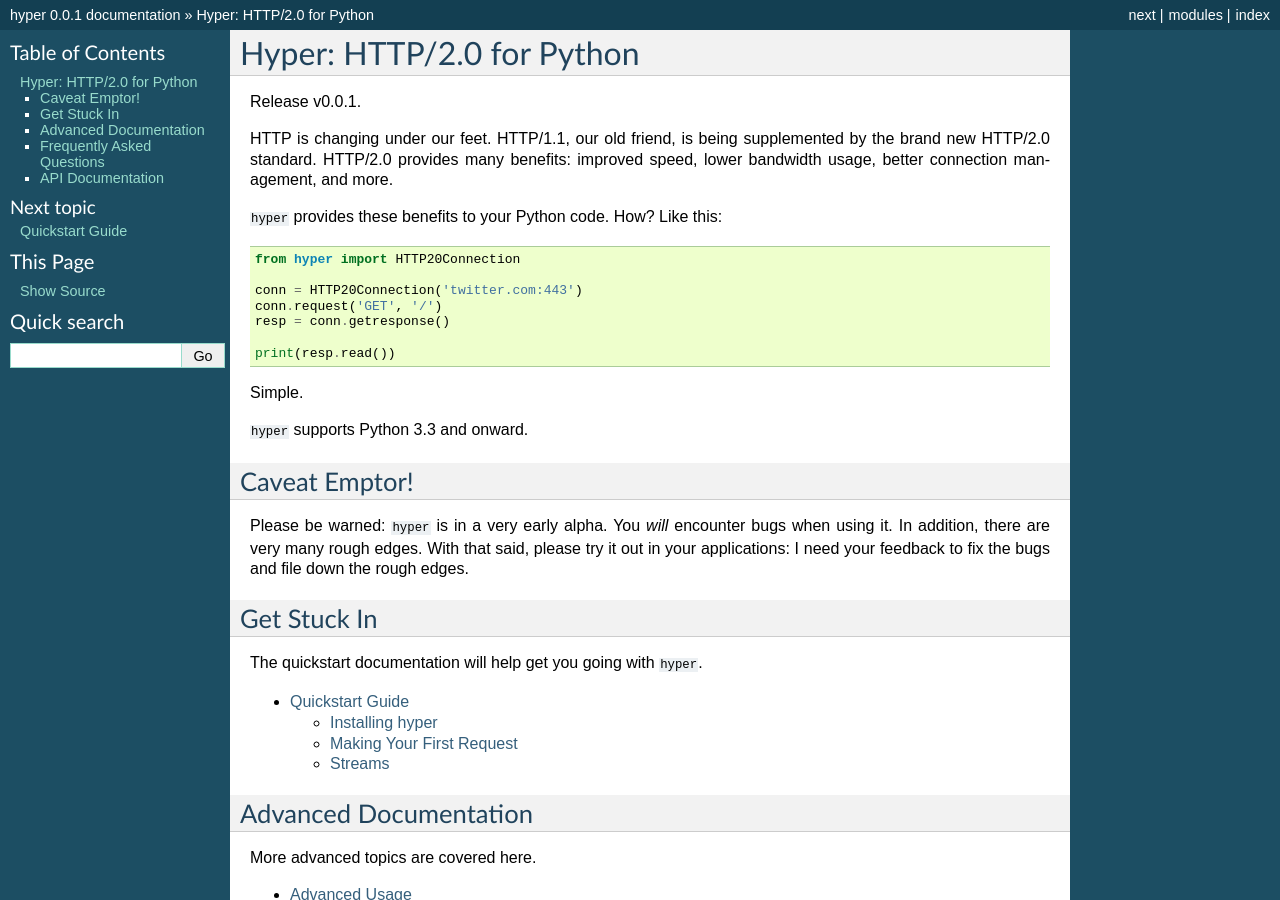
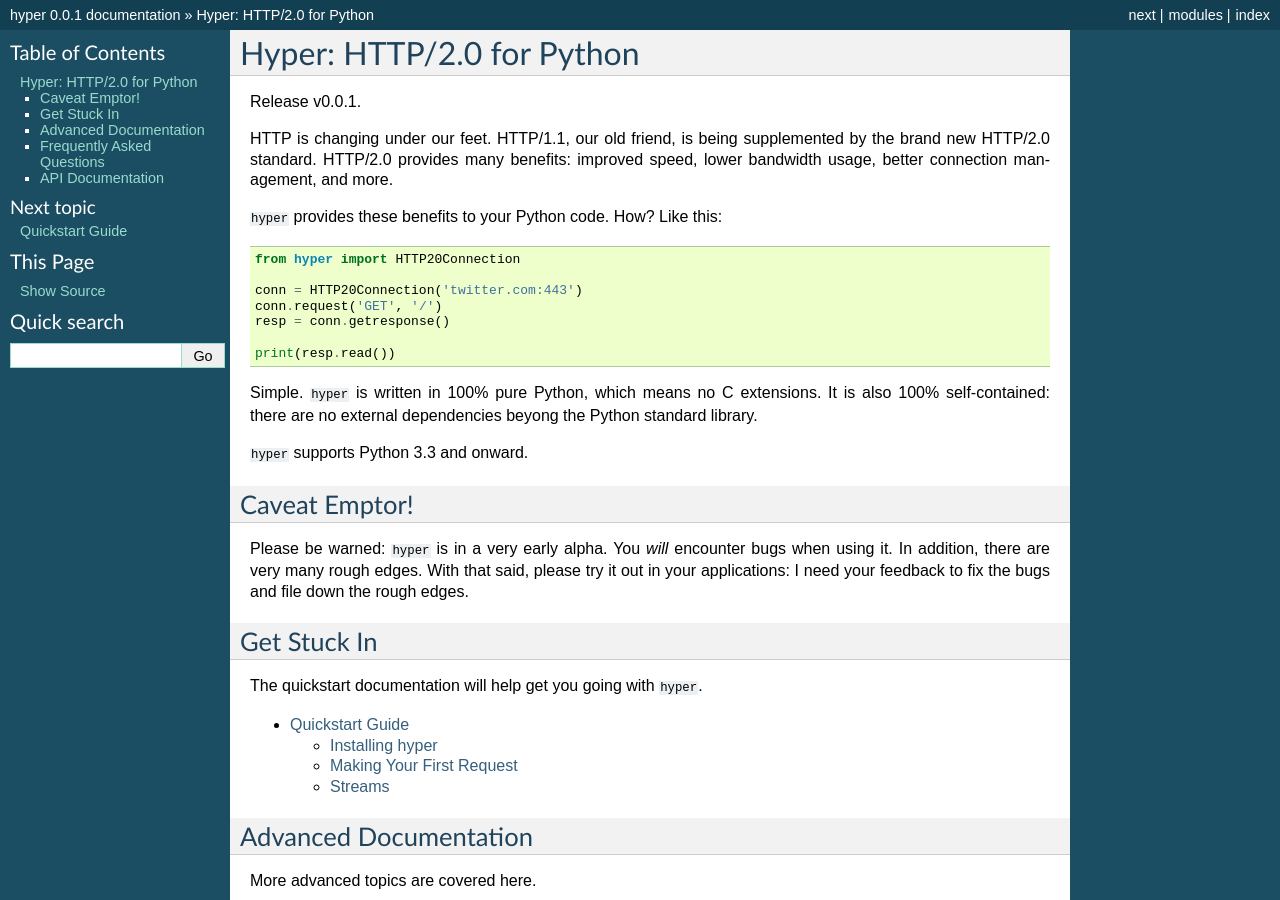
Before and after one commit to python-hyper/hyper, a Sphinx documentation site: the page built from docs/source/index.rst, in a window 1280 px wide and 900 px high. Built offline with Sphinx 7.4.7, drawn with Linux system fonts in a browser that asks for light colours.

Commit message:
Pure python, no dependencies.

```diff
--- a/docs/source/index.rst
+++ b/docs/source/index.rst
@@ -23,7 +23,9 @@ and more.
 
     print(resp.read())
 
-Simple.
+Simple. ``hyper`` is written in 100% pure Python, which means no C extensions.
+It is also 100% self-contained: there are no external dependencies beyong the
+Python standard library.
 
 ``hyper`` supports Python 3.3 and onward.
 
```
